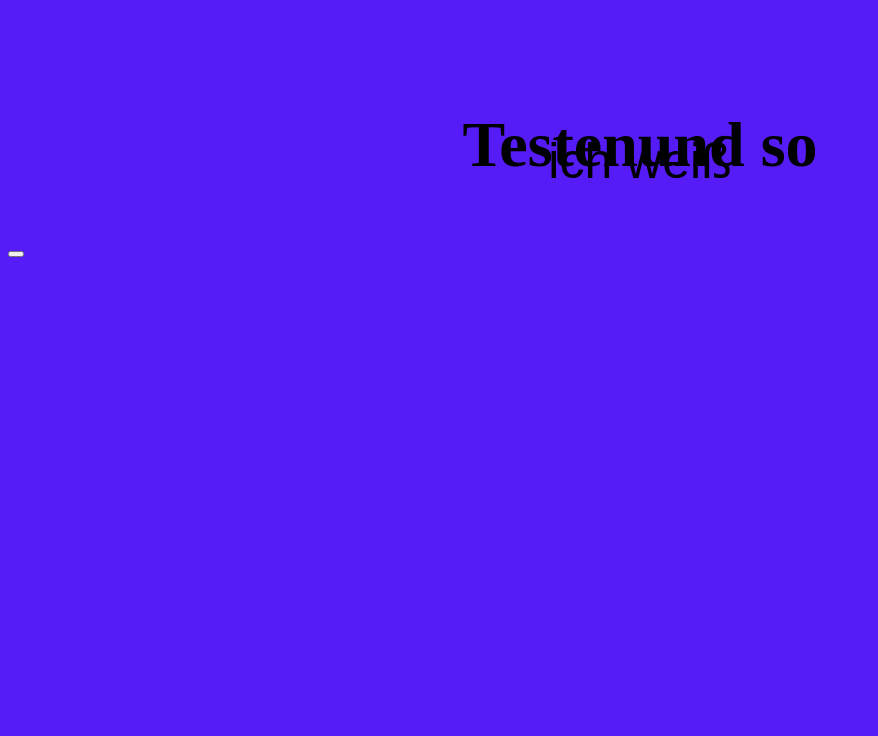
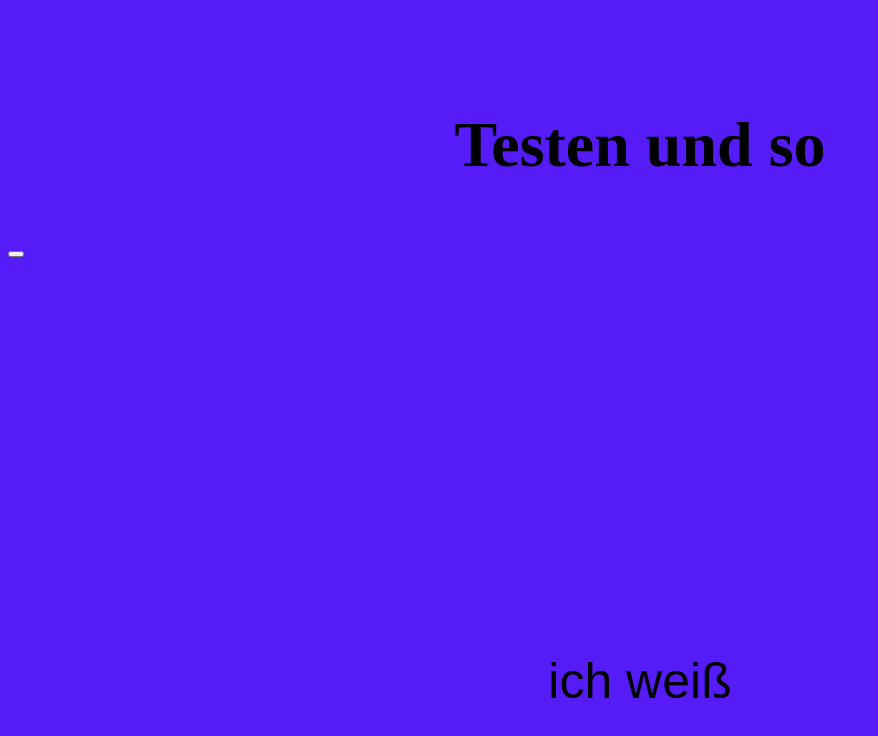
Before and after one commit to WebTig/Website, a plain HTML site: page index.html in a window 1280 px wide. Shown: the whole page, without its empty margins (0-878 px from the left). Drawn offline with Linux system fonts and the light colour scheme.

Commit message:
Add files via upload

```diff
--- a/index.html
+++ b/index.html
@@ -1,11 +1,11 @@
 <!Doctype html>
 <html>
     <head>
-        <title>Momseite</title>
+        <title>Mamerseite</title>
     <link rel="stylesheet" href="style.css"/>
 </head>
     <body>
-         <h1>Testenund so</h1>
+         <h1>Testen und so</h1>
         <div class="box">
          <p>ich weiß</p>
         </div>
--- a/style.css
+++ b/style.css
@@ -16,3 +16,12 @@ p{
     font-size: 50px;
     font-family: Arial;
 }
+
+.box{
+    position: relative;
+    text-align: center;
+    margin: auto;
+    width: 70%;
+    top: 520px;
+    font-size: 50%;
+}
```
Also changed, not shown: 2 other files.
